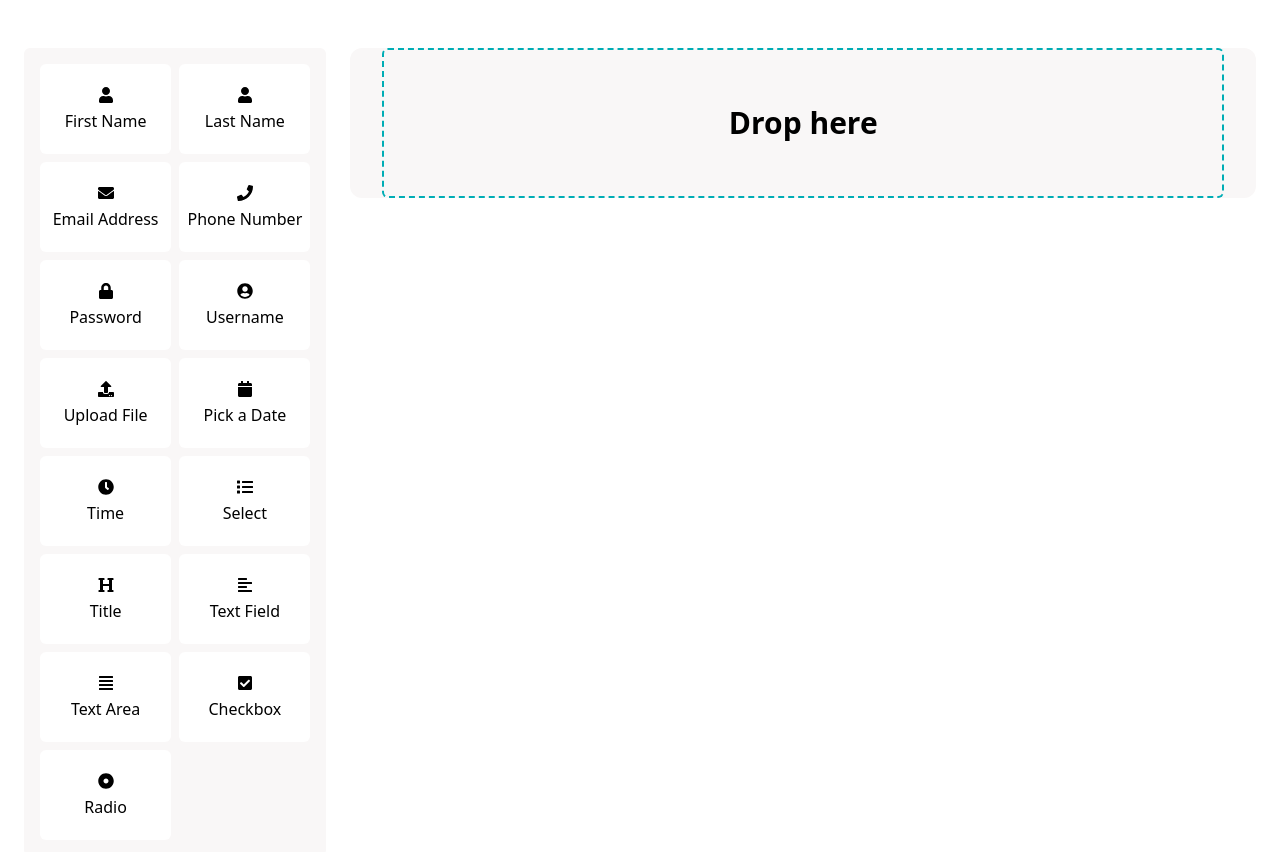
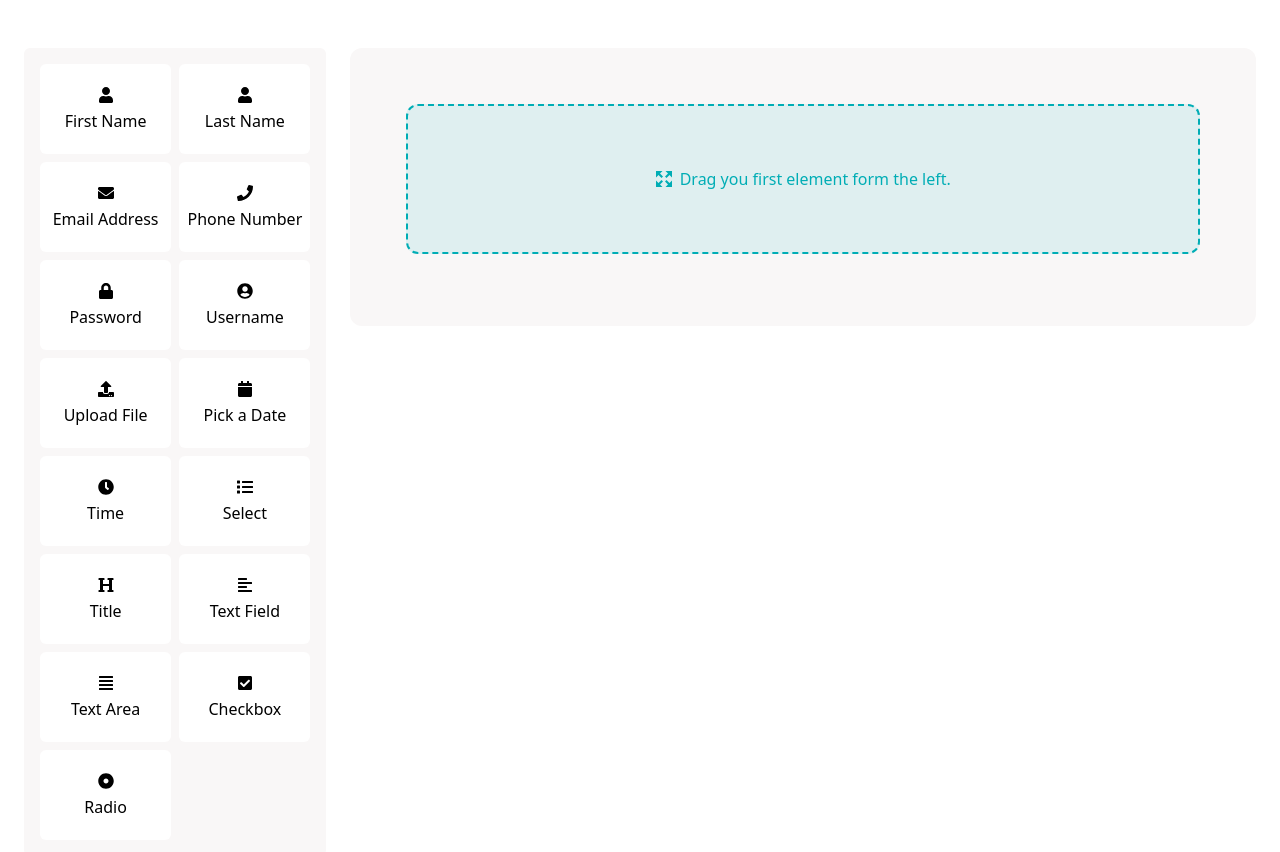
Before and after one commit to hayatul-islam/form-builder, a React (Vite) app: page /form-builder in a window 1280 px wide. Shown: the top 852 px of the page. Built offline with nearby package versions, Linux system fonts and the light colour scheme.

Commit message:
from builder default elemtent desgin

```diff
--- a/src/components/form-builder/FormBuilder.jsx
+++ b/src/components/form-builder/FormBuilder.jsx
@@ -1,4 +1,5 @@
 import { useDndMonitor, useDroppable } from "@dnd-kit/core";
+import { ImEnlarge } from "react-icons/im";
 import { v4 as uuidv4 } from "uuid";
 import useDesigner from "../../hooks/useDesigner";
 import DroppableElement from "../ui/DroppableElement";
@@ -114,19 +115,26 @@ function FormBuilder() {
       onClick={() => {
         if (selectedElement) setSelectedElement(null);
       }}
-      className="w-full"
+      className="w-full "
     >
       <div
         ref={droppable.setNodeRef}
-        className={`bg-gray h-auto m-auto rounded-xl flex flex-col flex-grow items-center overflow-y-auto ${
+        className={`bg-gray p-6 h-auto m-auto rounded-xl flex flex-col flex-grow items-center overflow-y-auto ${
           droppable.isOver && "ring ring-primary/20"
         }`}
       >
         {!droppable.isOver && elements?.length === 0 && (
-          <div className="flex justify-center items-center flex-grow w-full px-8">
-            <div className="w-full h-[150px] flex justify-center items-center border-2 border-dashed border-primary rounded-md ">
-              <p className="text-3xl text-muted  font-bold">Drop here</p>
-            </div>
+          <div className="p-8 w-full">
+            <DroppableElement
+              className={
+                "!h-[150px] bg-primary/10 flex justify-center items-center rounded-xl"
+              }
+            >
+              <div className="flex justify-center items-center gap-2 text-primary">
+                <ImEnlarge />
+                <p>Drag you first element form the left.</p>
+              </div>
+            </DroppableElement>
           </div>
         )}
         {droppable.isOver && elements.length === 0 && (
@@ -136,7 +144,7 @@ function FormBuilder() {
         )}
 
         {elements.length > 0 && (
-          <div className="w-full p-6 space-y-3">
+          <div className="w-full space-y-3 ">
             {elements?.map((element) => (
               <DesignerElementWrapper key={element?.id} element={element} />
             ))}
--- a/src/components/ui/DroppableElement.jsx
+++ b/src/components/ui/DroppableElement.jsx
@@ -1,7 +1,7 @@
 const DroppableElement = ({ className, children }) => {
   return (
     <div
-      className={`mb-4 h-[90px] w-full rounded-md border-2 border-dashed border-primary`}
+      className={`${className} mb-4 h-[90px] w-full rounded-md border-2 border-dashed border-primary`}
     >
       {children}
     </div>
```
